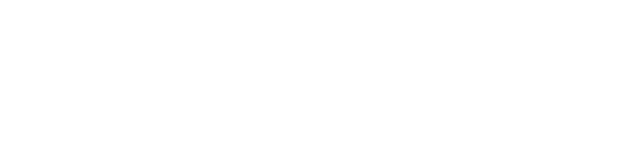
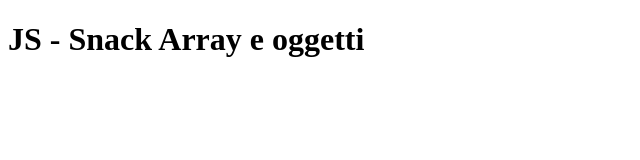
Before and after one commit to Salvo-Raia/js-snack-es6, a plain HTML site: page index.html in a window 1280 px wide. Shown: the whole page, without its empty margins (0-640 px from the left). Drawn offline with Linux system fonts and the light colour scheme.

Commit message:
Add header HTML and delete comment on script.js

```diff
--- a/index.html
+++ b/index.html
@@ -7,6 +7,9 @@
 </head>
 <body>
 
+    <header>
+        <h1>JS - Snack Array e oggetti</h1>
+    </header>
 
 <!-- Script -->
  <script src="./js/script.js"></script>
--- a/js/script.js
+++ b/js/script.js
@@ -13,7 +13,6 @@ const bikeExpo = [
 console.log("La bici più leggera è la nostra fantastica", bikeExpo[3].Name, "dal peso di", bikeExpo[3].Peso, "Kg");
 console.log("Vuoi dare un'occhiata alle altre?");
 console.table(bikeExpo)
-// TODO: Voglio provare una soluzione dinamica. Se non conosco i pesi e voglio una funzione che trovi da sola la più leggera?!
 
 // Snack 2 //
 console.log("%cSnack 2", "background: black; color: white; font-size: 20px");
```
